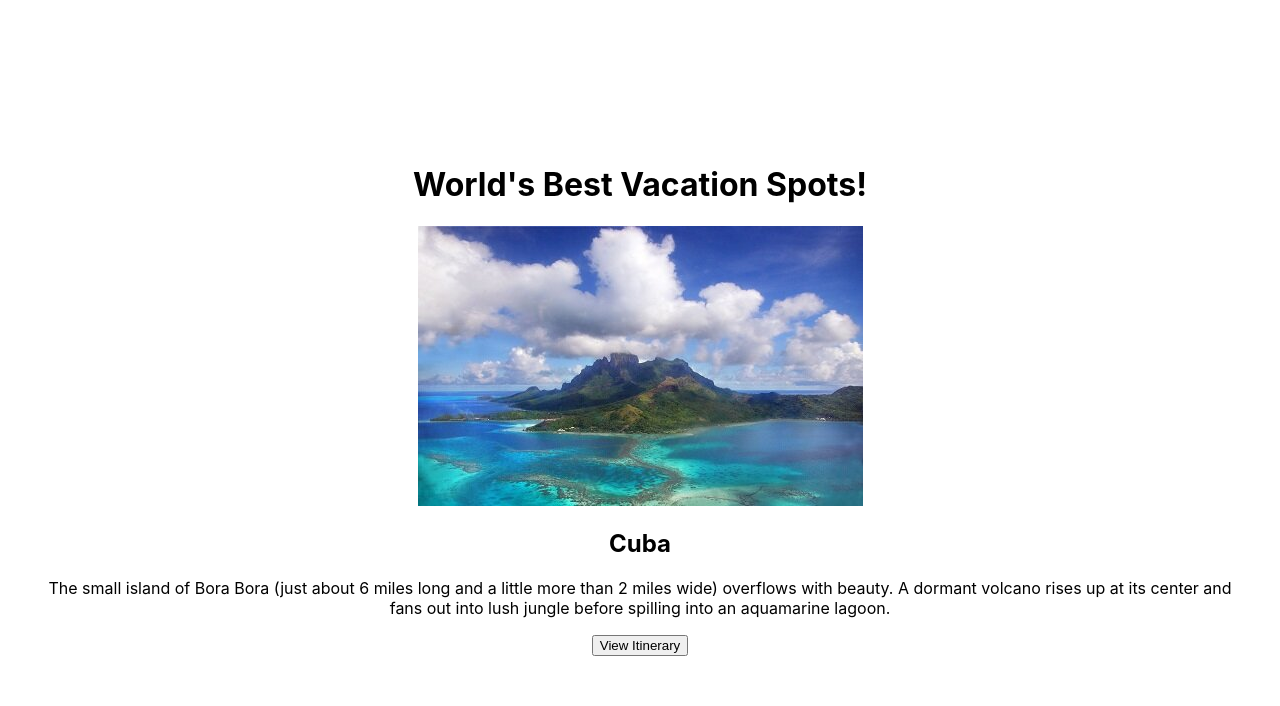
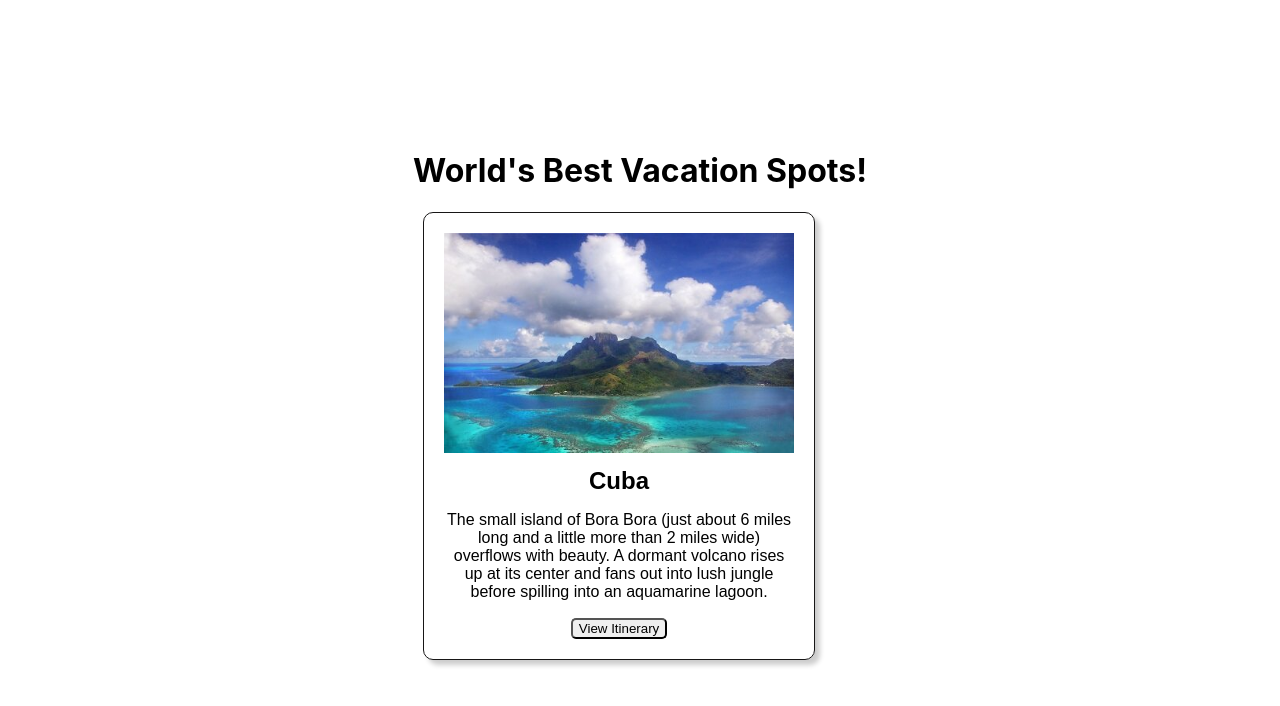
Before and after one commit to Jerin-v/community-board, a React (Vite) app: page / in a window 1280 px wide. Shown: the top 706 px of the page. Built offline with nearby package versions, Linux system fonts and the light colour scheme.

Commit message:
basic card styling

```diff
--- a/src/index.css
+++ b/src/index.css
@@ -1,18 +1,32 @@
-#root {
-  max-width: 1280px;
-  margin: 0 auto;
-  padding: 2rem;
+.card {
+  border: 1px solid rgb(23, 22, 22);
+  border-radius: 10px;
+  box-shadow: 5px 5px 5px hsla(0, 0%, 0%, .2);
+  padding: 20px;
+  margin: 10px;
   text-align: center;
-  font-family: Inter, Avenir, Helvetica, Arial, sans-serif;
-  color: black;
-  background-color: white;
+  max-width: 350px;
+
 }
 
+.card .cardImg {
+  max-width: 100%;
+  height: auto;
+  margin-bottom: 10px;
+}
 
- body {
+.card .cardTitle {
+  font-family: Arial, Helvetica, sans-serif;
   margin: 0;
-  display: flex;
-  place-items: center;
-  min-width: 320px;
-  min-height: 100vh;
+  color: black;
 }
+
+.card .cardDesc {
+  font-family: Arial, Helvetica, sans-serif;
+  max-width: fit-content;
+}
+
+.card .cardBtn {
+  cursor: pointer;
+  border-radius: 5px;
+}
```
